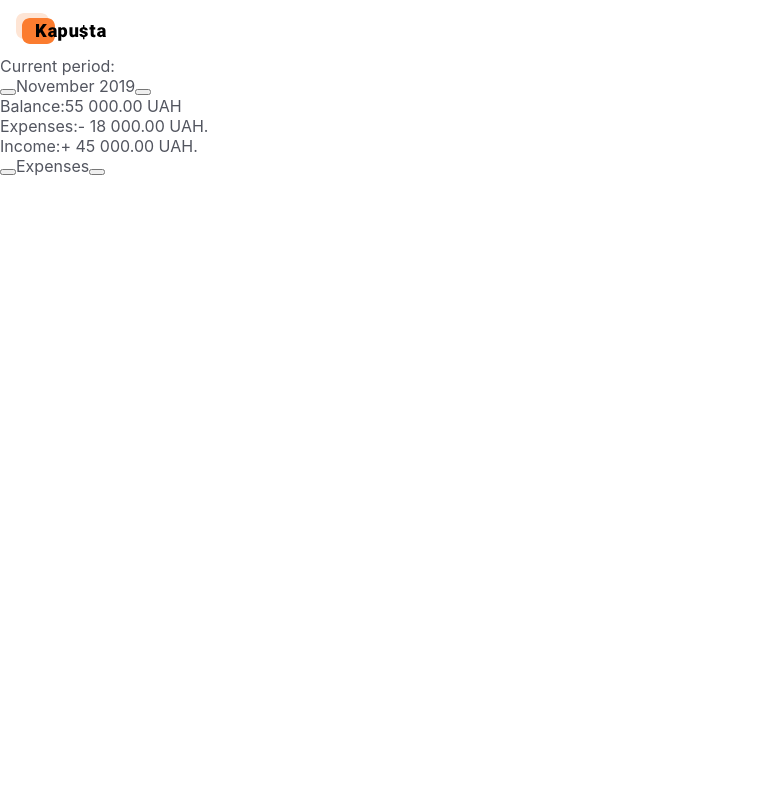
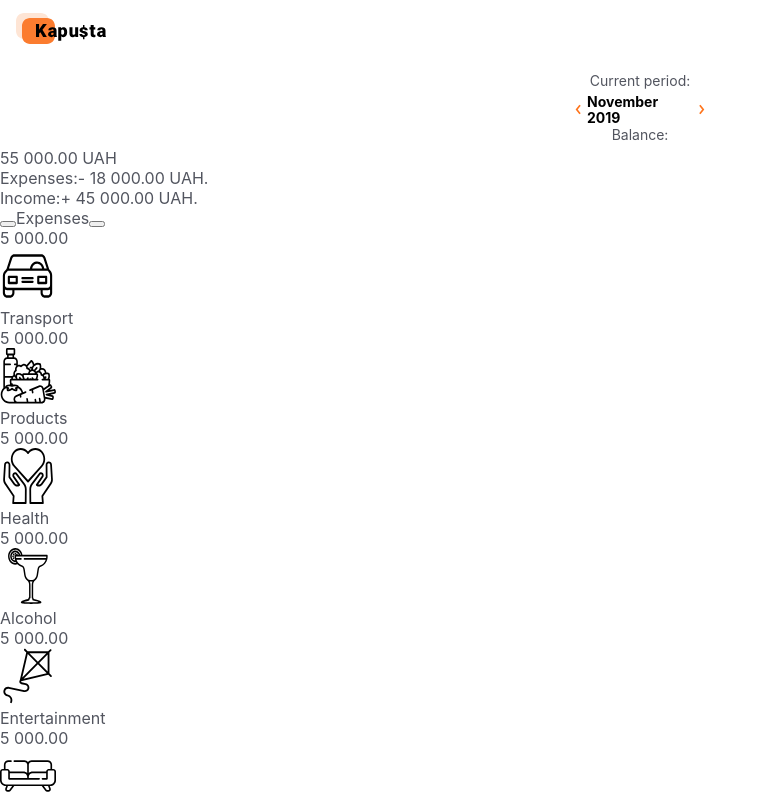
Before and after one commit to VasylchenkoSerhii/kapusta.REACT, a React (Create React App) app: page /kapusta.REACT/reports in a window 1280 px wide. Shown: the top 800 px of the page, without its empty margins (0-767 px from the left). Built offline with nearby package versions, Linux system fonts and the light colour scheme.

Commit message:
Started work on the categories
Started work on categories and a stylized page report

```diff
--- /dev/null
+++ b/src/components/Categories/Categories.jsx
@@ -0,0 +1,31 @@
+import Sprite from '../../images/currentPeriod.svg';
+
+export default function Categories() {
+  const categories = [
+    'Transport',
+    'Products',
+    'Health',
+    'Alcohol',
+    'Entertainment',
+    'Housing',
+    'Technique',
+    'Communal, communication',
+    'Sports, hobbies',
+    'Education',
+    'Other',
+  ];
+
+  return (
+    <ul>
+      {categories.map((el, index) => (
+        <li key={index}>
+          <p>5 000.00</p>
+          <svg width={56} height={56}>
+            <use href={`${Sprite}#${el.toLowerCase()}`}></use>
+          </svg>
+          <p>{el}</p>
+        </li>
+      ))}
+    </ul>
+  );
+}
--- a/src/pages/Reports/Reports.jsx
+++ b/src/pages/Reports/Reports.jsx
@@ -1,21 +1,37 @@
-import React from 'react';
+import Categories from 'components/Categories/Categories';
+import Sprite from '../../images/currentPeriod.svg';
 import { Link } from 'react-router-dom';
+import {
+  Main,
+  Period,
+  PeriodBtn,
+  PeriodContainer,
+  Subheading,
+} from './Reports.styled';
 
 export default function Reports() {
   return (
-    <main>
-      <Link></Link>
+    <Main>
       <section>
+        <Link></Link>
         <div>
-          <p>Current period:</p>
-          <div>
-            <button type='button'></button>
-            <span>November 2019</span>
-            <button type='button'></button>
-          </div>
+          <Subheading>Current period:</Subheading>
+          <PeriodContainer>
+            <PeriodBtn type='button'>
+              <svg width={6} height={15}>
+                <use href={`${Sprite}#icon-arrow-left`}></use>
+              </svg>
+            </PeriodBtn>
+            <Period>November 2019</Period>
+            <PeriodBtn type='button'>
+              <svg width={6} height={15}>
+                <use href={`${Sprite}#icon-arrow-right`}></use>
+              </svg>
+            </PeriodBtn>
+          </PeriodContainer>
         </div>
         <div>
-          <span>Balance:</span>
+          <Subheading>Balance:</Subheading>
           <span>55 000.00 UAH</span>
         </div>
         <ul>
@@ -35,7 +51,8 @@ export default function Reports() {
           <span>Expenses</span>
           <button type='button'></button>
         </div>
+        <Categories />
       </section>
-    </main>
+    </Main>
   );
 }
--- /dev/null
+++ b/src/pages/Reports/Reports.styled.jsx
@@ -0,0 +1,33 @@
+import styled from 'styled-components';
+
+export const Main = styled.main`
+  padding-top: 16px;
+`;
+
+export const Subheading = styled.p`
+  margin-bottom: 5px;
+  text-align: center;
+  font-size: ${p => p.theme.fontSizes.m};
+`;
+
+export const PeriodContainer = styled.div`
+  display: flex;
+  align-items: center;
+  width: 142px;
+  margin-left: auto;
+  margin-right: auto;
+`;
+
+export const PeriodBtn = styled.button`
+  height: 17px;
+  border: none;
+  background-color: transparent;
+  cursor: pointer;
+`;
+
+export const Period = styled.p`
+  font-size: ${p => p.theme.fontSizes.m};
+  font-weight: ${p => p.theme.fontWeights.bold};
+  line-height: 1.14;
+  color: #000000;
+`;
--- a/src/redux/auth/authSlice.js
+++ b/src/redux/auth/authSlice.js
@@ -1,5 +1,11 @@
 import { createSlice } from '@reduxjs/toolkit';
-import { logOut, login, refreshUser, register, setBalance } from './auth-operations';
+import {
+  logOut,
+  login,
+  refreshUser,
+  register,
+  setBalance,
+} from './auth-operations';
 
 export const initialState = {
   user: {
@@ -40,7 +46,7 @@ const authSlice = createSlice({
         state.isLoading = true;
       })
       .addCase(login.fulfilled, (state, { payload }) => {
-        state.user.email = payload.user.email;
+        state.user.email = payload.email;
         state.token = payload.token;
         state.isLoggedIn = true;
         state.isLoading = false;
@@ -67,9 +73,12 @@ const authSlice = createSlice({
       .addCase(refreshUser.rejected, state => {
         state.isRefreshing = false;
       })
-      .addCase(setBalance.fulfilled, (state, {payload: {newUserBalance}}) => {
-        state.user.balance = newUserBalance;
-      });
+      .addCase(
+        setBalance.fulfilled,
+        (state, { payload: { newUserBalance } }) => {
+          state.user.balance = newUserBalance;
+        }
+      );
   },
 });
 
```
Also changed, not shown: src/images/currentPeriod.svg.
